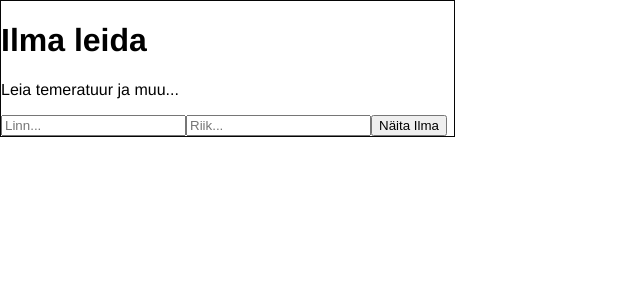
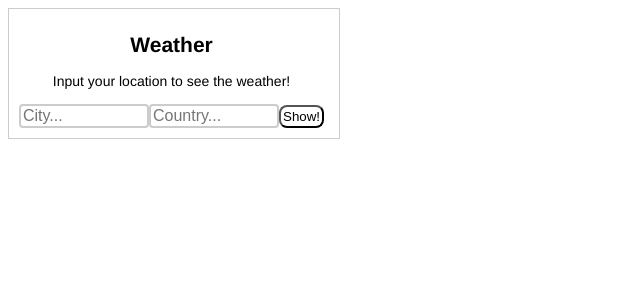
Before and after one commit to mikifriki/WeatherReact, a React (Create React App) app: page / in a window 1280 px wide. Shown: the top 300 px of the page, without its empty margins (0-640 px from the left). Built offline with nearby package versions, Linux system fonts and the light colour scheme.

Commit message:
Update
Made it look better and fixed some bugs.

```diff
--- a/src/App.js
+++ b/src/App.js
@@ -47,7 +47,7 @@ class App extends React.Component{  //see initializib(alustab) componendi mida v
                 Riik: undefined,
                 Niiskus: undefined,
                 Selgitus: undefined,
-                Error: "Palun sisestage Asukoht"
+                Error: "Please enter a location"
             });
 
           }
--- a/src/Components/Form.js
+++ b/src/Components/Form.js
@@ -6,11 +6,12 @@ class Form extends React.Component {
     render(){
         return(
           <form onSubmit={this.props.getIlm }>
-            <input type='tekst' name='Linn' placeholder='Linn...'/>
+            <input type='tekst' name='Linn' placeholder='City...'/>
 
-            <input type='tekst' name='Riik' placeholder='Riik...'/>
 
-            <button>Näita Ilma</button>
+            <input type='tekst' name='Riik' placeholder='Country...'/>
+
+            <button>Show!</button>
 
           </form>
 
@@ -19,4 +20,5 @@ class Form extends React.Component {
 
 }
 
+
 export default Form;
--- a/src/Components/Ilm.js
+++ b/src/Components/Ilm.js
@@ -6,10 +6,10 @@ render(){
     return(
             <div>
 
-            { this.props.Linn && this.props.Riik && <p>Asukoht: { this.props.Linn} { this.props.Riik }</p>}
-            { this.props.Temperatuur && <p>Temperatuur: { this.props.Temperatuur }</p>}
-            { this.props.Niiskus && <p>Niiskus: { this.props.Niiskus }</p>}
-            { this.props.Selgitus && <p>Selgitus: { this.props.Selgitus}</p>}
+            { this.props.Linn && this.props.Riik && <p>Location: { this.props.Linn} { this.props.Riik }</p>}
+            { this.props.Temperatuur && <p>Temperature: { this.props.Temperatuur }</p>}
+            { this.props.Niiskus && <p>Humidity: { this.props.Niiskus }</p>}
+            { this.props.Selgitus && <p>Clarity: { this.props.Selgitus}</p>}
             { this.props.Error && <p>{ this.props.Error }</p>}
 
 
--- a/src/Components/Titles.js
+++ b/src/Components/Titles.js
@@ -7,8 +7,8 @@ class Titles extends React.Component{
         return(
 
          <div>
-            <h1>Ilma leida</h1>
-            <p>Leia temeratuur ja muu...</p>
+            <h2>Weather</h2>
+            <p>Input your location to see the weather!</p>
          </div>
 
         );
--- a/src/index.css
+++ b/src/index.css
@@ -1,10 +1,38 @@
 body {
-  margin: 0px;
-  padding: 0px;
-  font-family: "Helvetica", 'Franklin Gothic Medium', 'Arial Narrow', Arial, sans-serif;
-  border: 1px solid rgb(5, 5, 5);
-  width: 453px;
-  display: flex;
+    border: 1px solid #ccc;
+    width: 310px;
+    min-height: 68px;
+    padding: 10px;
+    display: flex;
+    font-family: "Helvetica", Arial, sans-serif;
+    font-size: 14px;
+    line-height: 18px;
+    text-align: center;
+}
+
+form{
+   width: 100%;
+}
+
+input {
+  width: 130px;
+    box-sizing: border-box;
+    border: 2px solid #ccc;
+    border-radius: 4px;
+    font-size: 16px;
+    background-color: white;
+    background-position: 10px 10px;
+    background-repeat: no-repeat;
+    -webkit-transition: width 0.4s ease-in-out;
+    transition: width 0.4s ease-in-out;
+}
+
+button{
+  padding: 2px;
+  border-radius: 8px;
+  background-color: white;
+  color: black;
+
 }
 
 .titles{
--- a/src/index.js
+++ b/src/index.js
@@ -4,5 +4,6 @@ import './index.css';
 import App from './App';
 import registerServiceWorker from './registerServiceWorker';
 
+
 ReactDOM.render(<App />, document.getElementById('root'));//kasutan seda failid et see renderiks App failis documendis root
 registerServiceWorker();
```
Also changed, not shown: src/logo.svg (added).
